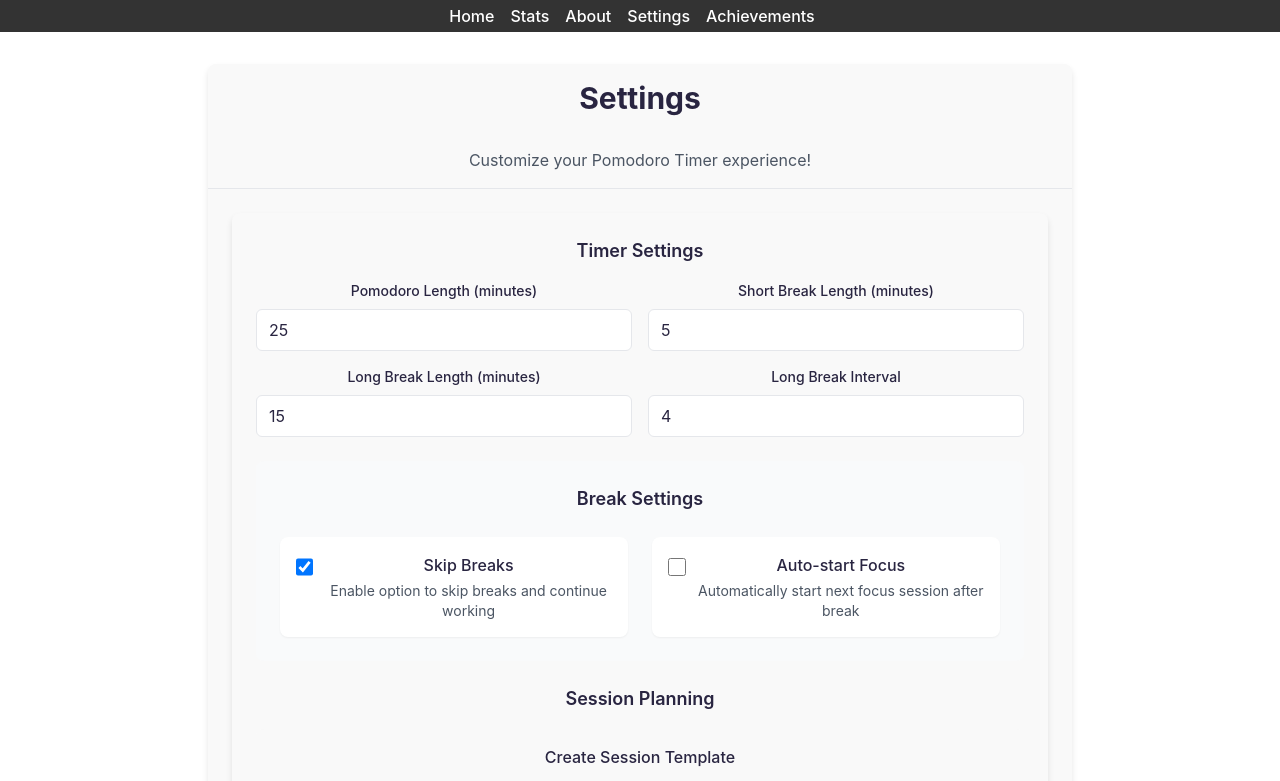
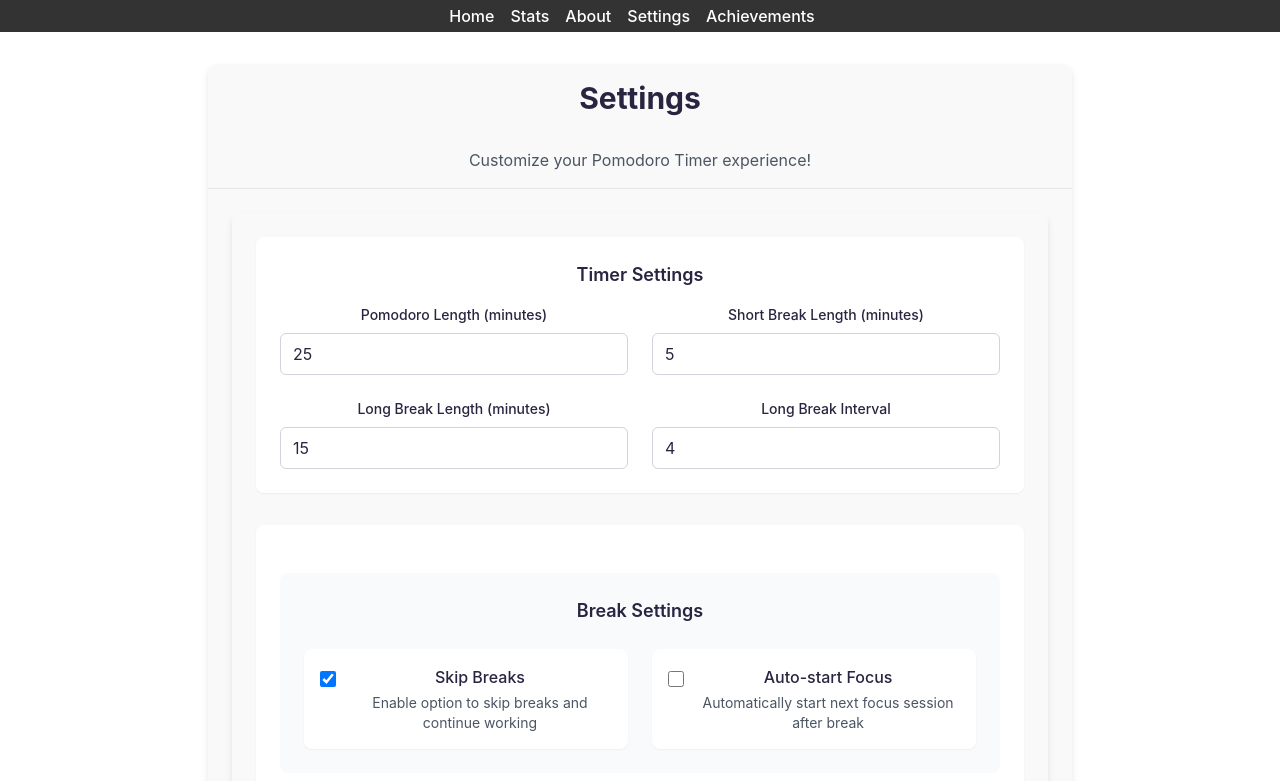
Before and after one commit to DDeluca06/React-Timer, a React (Vite) app: page /settings in a window 1280 px wide. Shown: the top 781 px of the page. Built offline with nearby package versions, Linux system fonts and the light colour scheme.

Commit message:
Quick push

```diff
--- a/src/components/settings/SettingsPanel.jsx
+++ b/src/components/settings/SettingsPanel.jsx
@@ -1,6 +1,5 @@
-import { useContext } from "react";
+import { useContext, useState, useEffect } from "react";
 import { TimerContext } from "../../context/TimerContext";
-import ThemeSwitcher from "../ui/ThemeSwitcher";
 import BreakSettings from "./BreakSettings";
 import SessionPlanner from "./SessionPlanner";
 import ThemeCustomizer from "./ThemeCustomizer";
@@ -8,6 +7,30 @@ import DataManager from "./DataManager";
 
 const SettingsPanel = () => {
     const { settings, updateSettings } = useContext(TimerContext);
+    const [isDarkMode, setIsDarkMode] = useState(document.documentElement.classList.contains('dark'));
+
+    useEffect(() => {
+        // Update state when theme changes externally
+        const observer = new MutationObserver((mutations) => {
+            mutations.forEach((mutation) => {
+                if (mutation.attributeName === 'class') {
+                    setIsDarkMode(document.documentElement.classList.contains('dark'));
+                }
+            });
+        });
+
+        observer.observe(document.documentElement, {
+            attributes: true,
+            attributeFilter: ['class']
+        });
+
+        return () => observer.disconnect();
+    }, []);
+
+    const handleThemeToggle = () => {
+        document.documentElement.classList.toggle('dark');
+        setIsDarkMode(!isDarkMode);
+    };
 
     const handleSoundToggle = () => {
         updateSettings({ soundEnabled: !settings.soundEnabled });
@@ -39,14 +62,15 @@ const SettingsPanel = () => {
 
     return (
         <div className="settings-panel p-6">
-
-            <div className="space-y-6">
+            <div className="space-y-8">
                 {/* Timer Settings */}
-                <div className="timer-settings">
-                    <h3 className="text-lg font-semibold mb-4">Timer Settings</h3>
-                    <div className="grid grid-cols-1 md:grid-cols-2 gap-4">
-                        <div className="timer-input">
-                            <label className="block text-sm font-medium mb-2">
+                <section className="bg-white dark:bg-gray-800 rounded-lg p-6 shadow-sm">
+                    <h3 className="text-lg font-semibold text-light-text dark:text-dark-text mb-4">
+                        Timer Settings
+                    </h3>
+                    <div className="grid grid-cols-1 md:grid-cols-2 gap-6">
+                        <div className="space-y-2">
+                            <label className="block text-sm font-medium text-light-text dark:text-dark-text">
                                 Pomodoro Length (minutes)
                             </label>
                             <input
@@ -55,11 +79,13 @@ const SettingsPanel = () => {
                                 max="60"
                                 value={settings.timerPresets.pomodoro / 60}
                                 onChange={(e) => handleTimerChange('pomodoro', e.target.value)}
-                                className="w-full px-3 py-2 border rounded-md"
+                                className="w-full px-3 py-2 border border-gray-300 dark:border-gray-600 rounded-md
+                                         bg-white dark:bg-gray-700 text-light-text dark:text-dark-text
+                                         focus:ring-2 focus:ring-blue-500 focus:border-transparent"
                             />
                         </div>
-                        <div className="timer-input">
-                            <label className="block text-sm font-medium mb-2">
+                        <div className="space-y-2">
+                            <label className="block text-sm font-medium text-light-text dark:text-dark-text">
                                 Short Break Length (minutes)
                             </label>
                             <input
@@ -68,11 +94,13 @@ const SettingsPanel = () => {
                                 max="60"
                                 value={settings.timerPresets.shortBreak / 60}
                                 onChange={(e) => handleTimerChange('shortBreak', e.target.value)}
-                                className="w-full px-3 py-2 border rounded-md"
+                                className="w-full px-3 py-2 border border-gray-300 dark:border-gray-600 rounded-md
+                                         bg-white dark:bg-gray-700 text-light-text dark:text-dark-text
+                                         focus:ring-2 focus:ring-blue-500 focus:border-transparent"
                             />
                         </div>
-                        <div className="timer-input">
-                            <label className="block text-sm font-medium mb-2">
+                        <div className="space-y-2">
+                            <label className="block text-sm font-medium text-light-text dark:text-dark-text">
                                 Long Break Length (minutes)
                             </label>
                             <input
@@ -81,11 +109,13 @@ const SettingsPanel = () => {
                                 max="60"
                                 value={settings.timerPresets.longBreak / 60}
                                 onChange={(e) => handleTimerChange('longBreak', e.target.value)}
-                                className="w-full px-3 py-2 border rounded-md"
+                                className="w-full px-3 py-2 border border-gray-300 dark:border-gray-600 rounded-md
+                                         bg-white dark:bg-gray-700 text-light-text dark:text-dark-text
+                                         focus:ring-2 focus:ring-blue-500 focus:border-transparent"
                             />
                         </div>
-                        <div className="timer-input">
-                            <label className="block text-sm font-medium mb-2">
+                        <div className="space-y-2">
+                            <label className="block text-sm font-medium text-light-text dark:text-dark-text">
                                 Long Break Interval
                             </label>
                             <input
@@ -94,58 +124,107 @@ const SettingsPanel = () => {
                                 max="10"
                                 value={settings.longBreakInterval || 4}
                                 onChange={(e) => handleLongBreakIntervalChange(e.target.value)}
-                                className="w-full px-3 py-2 border rounded-md"
+                                className="w-full px-3 py-2 border border-gray-300 dark:border-gray-600 rounded-md
+                                         bg-white dark:bg-gray-700 text-light-text dark:text-dark-text
+                                         focus:ring-2 focus:ring-blue-500 focus:border-transparent"
                             />
                         </div>
                     </div>
-                </div>
+                </section>
 
                 {/* Break Settings */}
-                <BreakSettings />
+                <section className="bg-white dark:bg-gray-800 rounded-lg p-6 shadow-sm">
+                    <BreakSettings />
+                </section>
 
                 {/* Session Planning */}
-                <div className="session-planning">
-                    <h3 className="text-lg font-semibold mb-4">Session Planning</h3>
+                <section className="bg-white dark:bg-gray-800 rounded-lg p-6 shadow-sm">
+                    <h3 className="text-lg font-semibold text-light-text dark:text-dark-text mb-4">
+                        Session Planning
+                    </h3>
                     <SessionPlanner />
-                </div>
+                </section>
 
                 {/* Theme Settings */}
-                <div className="theme-settings">
-                    <h3 className="text-lg font-semibold mb-4">Theme Customization</h3>
-                    <ThemeSwitcher />
-                    <ThemeCustomizer />
-                </div>
-
-                {/* Data Management */}
-                <div className="data-management">
-                    <h3 className="text-lg font-semibold mb-4">Data Management</h3>
-                    <DataManager />
-                </div>
+                <section className="bg-white dark:bg-gray-800 rounded-lg p-6 shadow-sm">
+                    <div className="space-y-6">
+                        <div>
+                            <h3 className="text-lg font-semibold text-light-text dark:text-dark-text mb-4">
+                                Theme Settings
+                            </h3>
+                            <p className="text-sm text-gray-600 dark:text-gray-400 mb-4">
+                                Customize the appearance of your timer application. Choose between light and dark modes, or create your own custom theme.
+                            </p>
+                            <div className="space-y-4">
+                                <div className="flex items-center justify-between p-4 bg-gray-50 dark:bg-gray-700 rounded-lg">
+                                    <div>
+                                        <h4 className="font-medium text-light-text dark:text-dark-text">Theme Mode</h4>
+                                        <p className="text-sm text-gray-600 dark:text-gray-400">Switch between light and dark mode</p>
+                                    </div>
+                                    <div className="flex items-center space-x-2">
+                                        <span className="text-sm text-gray-600 dark:text-gray-400">Light</span>
+                                        <button
+                                            onClick={handleThemeToggle}
+                                            className="relative inline-flex h-6 w-11 items-center rounded-full transition-colors focus:outline-none focus:ring-2 focus:ring-blue-500 focus:ring-offset-2"
+                                            aria-label="Toggle theme mode"
+                                        >
+                                            <span
+                                                className={`absolute inset-0 rounded-full transition-colors ${
+                                                    isDarkMode ? 'bg-blue-600' : 'bg-gray-300'
+                                                }`}
+                                            />
+                                            <span
+                                                className={`inline-block h-4 w-4 transform rounded-full bg-white transition-transform ${
+                                                    isDarkMode ? 'translate-x-6' : 'translate-x-1'
+                                                }`}
+                                            />
+                                        </button>
+                                        <span className="text-sm text-gray-600 dark:text-gray-400">Dark</span>
+                                    </div>
+                                </div>
+                            </div>
+                        </div>
+                        <div className="pt-4 border-t border-gray-200 dark:border-gray-700">
+                            <h4 className="font-medium text-light-text dark:text-dark-text mb-4">Custom Theme</h4>
+                            <ThemeCustomizer />
+                        </div>
+                    </div>
+                </section>
 
                 {/* Notification Settings */}
-                <div className="notification-settings">
-                    <h3 className="text-lg font-semibold mb-4">Notification Settings</h3>
+                <section className="bg-white dark:bg-gray-800 rounded-lg p-6 shadow-sm">
+                    <h3 className="text-lg font-semibold text-light-text dark:text-dark-text mb-4">
+                        Notification Settings
+                    </h3>
                     <div className="space-y-4">
-                        <label className="flex items-center gap-3 cursor-pointer">
+                        <label className="flex items-center space-x-3 cursor-pointer">
                             <input
                                 type="checkbox"
                                 checked={settings.soundEnabled}
                                 onChange={handleSoundToggle}
-                                className="form-checkbox h-5 w-5 text-blue-600"
+                                className="w-4 h-4 text-blue-600 border-gray-300 rounded focus:ring-blue-500"
                             />
-                            <span>Enable Sound</span>
+                            <span className="text-light-text dark:text-dark-text">Enable Sound</span>
                         </label>
-                        <label className="flex items-center gap-3 cursor-pointer">
+                        <label className="flex items-center space-x-3 cursor-pointer">
                             <input
                                 type="checkbox"
                                 checked={settings.notificationsEnabled}
                                 onChange={handleNotificationToggle}
-                                className="form-checkbox h-5 w-5 text-blue-600"
+                                className="w-4 h-4 text-blue-600 border-gray-300 rounded focus:ring-blue-500"
                             />
-                            <span>Enable Desktop Notifications</span>
+                            <span className="text-light-text dark:text-dark-text">Enable Desktop Notifications</span>
                         </label>
                     </div>
-                </div>
+                </section>
+
+                {/* Data Management */}
+                <section className="bg-white dark:bg-gray-800 rounded-lg p-6 shadow-sm">
+                    <h3 className="text-lg font-semibold text-light-text dark:text-dark-text mb-4">
+                        Data Management
+                    </h3>
+                    <DataManager />
+                </section>
             </div>
         </div>
     );
```
